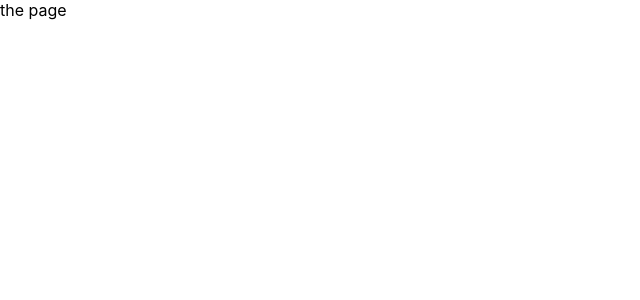
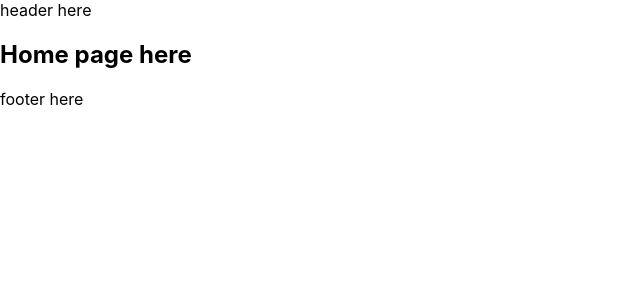
Before and after one commit to emdorgan/react-portfolio, a React (Create React App) app: page / in a window 1280 px wide. Shown: the top 300 px of the page, without its empty margins (0-640 px from the left). Built offline with nearby package versions, Linux system fonts and the light colour scheme.

Commit message:
set up the file structure for react components, finished setting up useState

```diff
--- a/src/App.css
+++ b/src/App.css
@@ -1,3 +1,5 @@
-.App {
-  text-align: center;
+*,
+*::before,
+*::after {
+  box-sizing: border-box;
 }
--- /dev/null
+++ b/src/components/Footer.js
@@ -0,0 +1,7 @@
+import React from "react";
+
+export default function Footer(){
+    return(
+        <footer>footer here</footer>
+    )
+}
--- /dev/null
+++ b/src/components/Header.js
@@ -0,0 +1,7 @@
+import React from "react";
+
+export default function Header(){
+    return(
+        <header>header here</header>
+    )
+}
--- a/src/components/PortfolioContainer.js
+++ b/src/components/PortfolioContainer.js
@@ -1,4 +1,11 @@
 import React, { useState } from 'react';
+import Header from './Header';
+import Footer from './Footer';
+import About from './pages/About';
+import Home from './pages/Home';
+import Project from './pages/Project';
+import Contact from './pages/Contact';
+
 
 export default function PortfolioContainer() {
     const [currentPage, setCurrentPage] = useState('Home');
@@ -14,7 +21,7 @@ export default function PortfolioContainer() {
             return <Contact />;
         }
         else {
-            return <Projects />;
+            return <Project />;
         }
     }
 
@@ -22,7 +29,9 @@ export default function PortfolioContainer() {
 
     return (
         <div>
-            the page
+            <Header />
+            {renderPage()}
+            <Footer/>
         </div>
     )
 }
--- /dev/null
+++ b/src/components/pages/About.js
@@ -0,0 +1,7 @@
+import React from "react";
+
+export default function About(){
+    return(
+        <h2>about page here</h2>
+    )
+}
--- /dev/null
+++ b/src/components/pages/Contact.js
@@ -0,0 +1,7 @@
+import React from "react";
+
+export default function Contact(){
+    return(
+        <h2>Contact page here</h2>
+    )
+}
--- /dev/null
+++ b/src/components/pages/Home.js
@@ -0,0 +1,7 @@
+import React from "react";
+
+export default function Home(){
+    return(
+        <h2>Home page here</h2>
+    )
+}
--- /dev/null
+++ b/src/components/pages/Project.js
@@ -0,0 +1,7 @@
+import React from "react";
+
+export default function Project(){
+    return(
+        <h2>projects here</h2>
+    )
+}
```
Also changed, not shown: src/components/Nav.js (added, +7 -0 lines).
